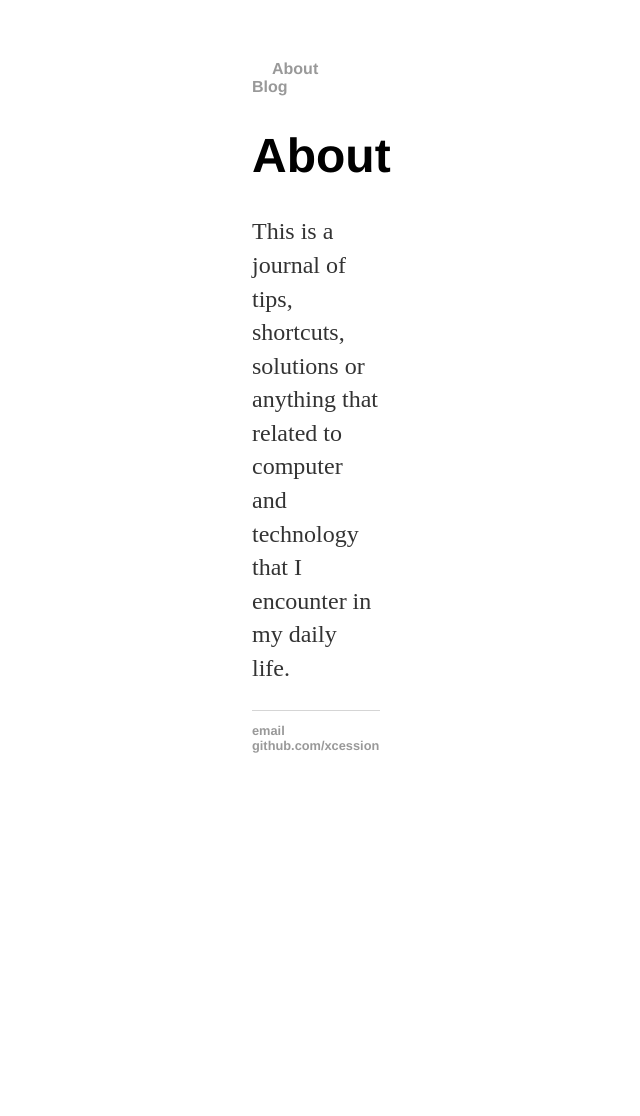
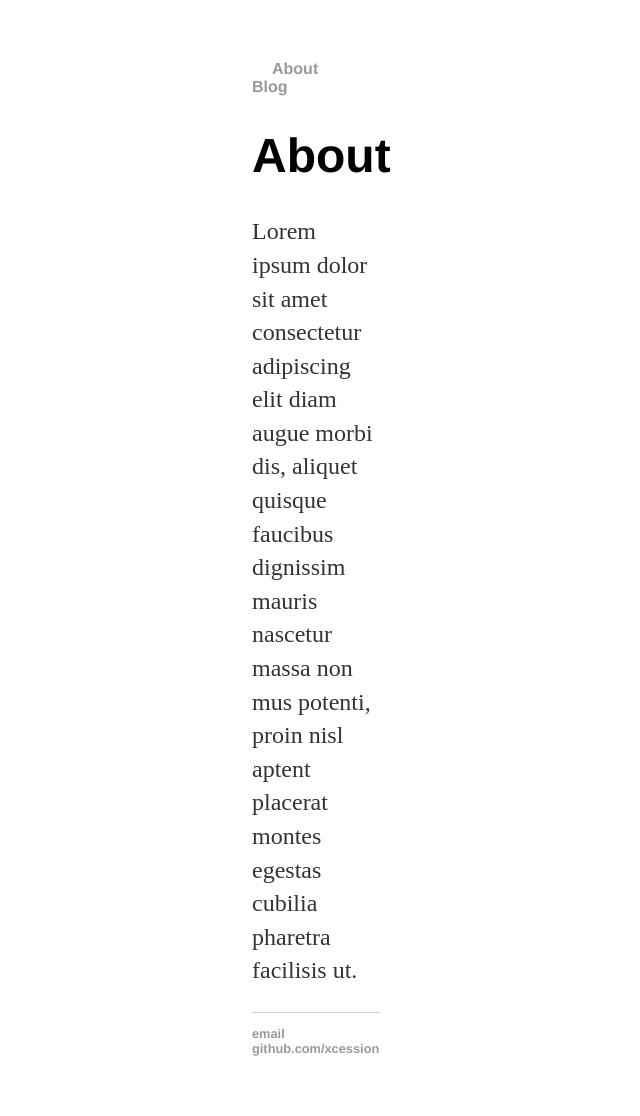
Before and after one commit to xcession/xcession.github.io, a Jekyll site: the page built from about/index.html, in a window 1280 px wide. Shown: the whole page, without its empty margins (324-964 px from the left). Built offline with Jekyll 4.4.1, drawn with Linux system fonts in a browser that asks for light colours; before the commit the page ends 900 px from its top, so only the background shows below that.

Commit message:
Temporary about page

```diff
--- a/about/index.html
+++ b/about/index.html
@@ -3,4 +3,5 @@ layout: default
 title: Reverie Visuals » About
 ---
 <h1>About</h1>
-<p>This is a journal of tips, shortcuts, solutions or anything that related to computer and technology that I encounter in my daily life.</p>
+
+<p>Lorem ipsum dolor sit amet consectetur adipiscing elit diam augue morbi dis, aliquet quisque faucibus dignissim mauris nascetur massa non mus potenti, proin nisl aptent placerat montes egestas cubilia pharetra facilisis ut.</p>
```
